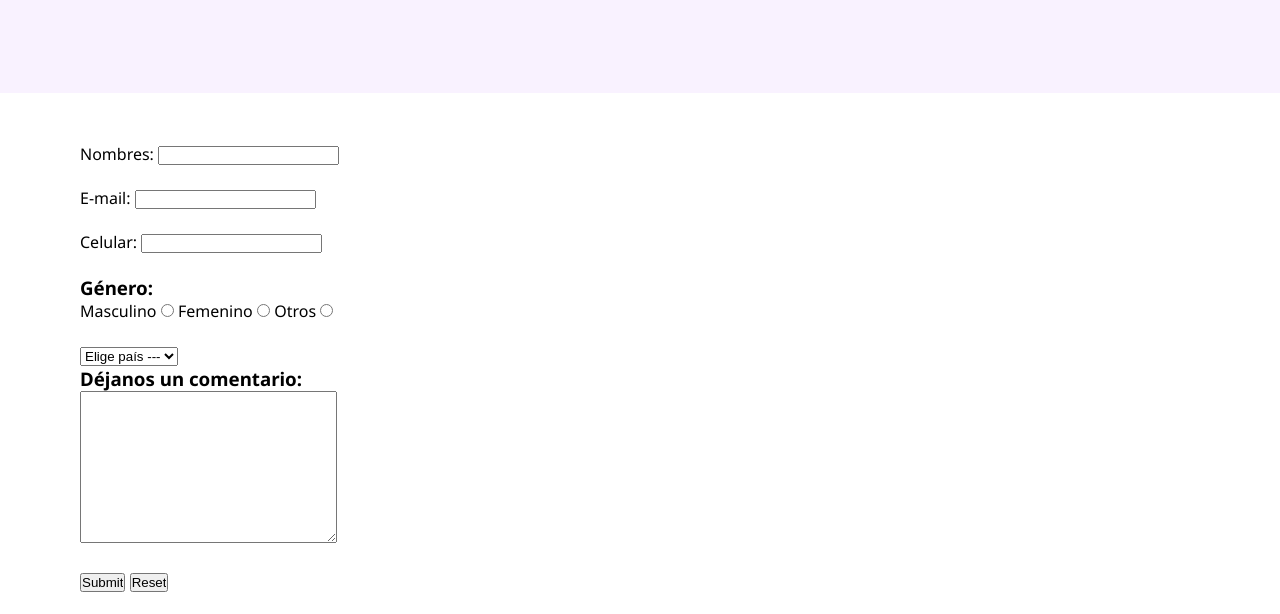
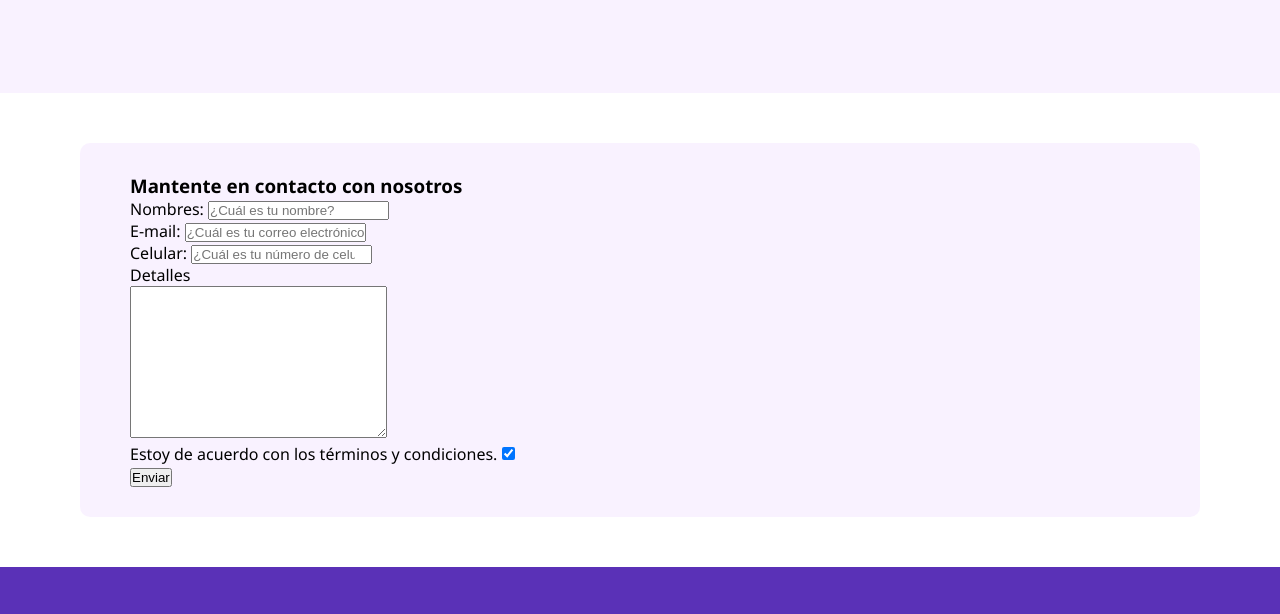
Before and after one commit to mark-lex/gamashop-proj, a plain HTML site: page pages/contact.html in a window 1280 px wide. Shown: the part 559-1173 px from the top of the page. Drawn offline with nearby package versions, Linux system fonts and the light colour scheme.

Commit message:
modificacion del formulario de contacto

```diff
--- a/css/style.css
+++ b/css/style.css
@@ -797,6 +797,13 @@ header nav ul li a:hover {
   margin: 50px 80px;
 }
 
+.contact-form form {
+  background-color: rgba(240, 223, 255, 0.4);
+  padding: 30px 50px;
+  border-radius: 10px;
+
+}
+
 /*!----------FOOTER----------*/
 footer {
   background-color: #5a31b7;
--- a/pages/contact.html
+++ b/pages/contact.html
@@ -12,7 +12,10 @@
       href="https://cdnjs.cloudflare.com/ajax/libs/animate.css/4.1.1/animate.min.css"
     />
     <!-- Iconos -->
-    <link href='https://unpkg.com/boxicons@2.1.4/css/boxicons.min.css' rel='stylesheet'>
+    <link
+      href="https://unpkg.com/boxicons@2.1.4/css/boxicons.min.css"
+      rel="stylesheet"
+    />
     <!-- Hoja de estilos -->
     <link rel="stylesheet" href="../css/style.css" />
     <title>Contacto</title>
@@ -47,63 +50,42 @@
 
       <section class="contact-form">
         <form action="" method="" enctype="">
-          <div class="form-left">
+          <div class="form-data">
+            <h3>Mantente en contacto con nosotros</h3>
             <div>
               <label for="nombre">Nombres:</label>
-              <input type="text" id="nombre" />
+              <input type="text" id="nombre" placeholder="¿Cuál es tu nombre?" required />
             </div>
-            <br />
-            <!-- <div>
-              <label for="apellido">Apellido:</label>
-              <input type="text" id="apellido" />
-            </div>
-            <br /> -->
+
             <div>
               <label for="correo">E-mail:</label>
-              <input type="email" name="" id="correo" />
+              <input type="email" id="correo" placeholder="¿Cuál es tu correo electrónico?" required/>
             </div>
-            <br />
+
             <div>
               <label for="celular">Celular:</label>
-              <input type="text" id="celular" />
+              <input type="number" id="celular" placeholder="¿Cuál es tu número de celular?"/>
             </div>
-            <br />
-            <!-- <div>
-              <label for="pass">Contraseña:</label>
-              <input type="password" />
+
+            <div class="comments">
+              <p>Detalles</p>
+              <textarea name="" id="" cols="30" rows="10"></textarea>
             </div>
-            <br /> -->
+
           </div>
 
           <div>
-            <h3>Género:</h3>
-            <div>
-              <label for="masculine">Masculino</label>
-              <input type="radio" name="gender" id="" />
-              <label for="femmenine">Femenino</label>
-              <input type="radio" name="gender" id="" />
-              <label for="other">Otros</label>
-              <input type="radio" name="gender" id="" />
-            </div>
+            <label for="container"
+              >Estoy de acuerdo con los términos y condiciones.
+              <input type="checkbox" checked="checked" />
+              <span class="checkmark"></span>
+            </label>
           </div>
-          <br />
+
           <div>
-            <select name="country" id="">
-              <option value="">Elige país ---</option>
-              <option value="">Perú</option>
-              <option value="">México</option>
-              <option value="">Argentina</option>
-            </select>
+            <button type="submit" name="suscribir">Enviar</button>
           </div>
-          <div>
-            <h3>Déjanos un comentario:</h3>
-            <textarea name="" id="" cols="30" rows="10"></textarea>
-          </div>
-          <br />
-          <div>
-            <input type="submit" />
-            <input type="reset" />
-          </div>
+
         </form>
       </section>
     </main>
```
Also changed, not shown: index.html (+1 -1 lines).
